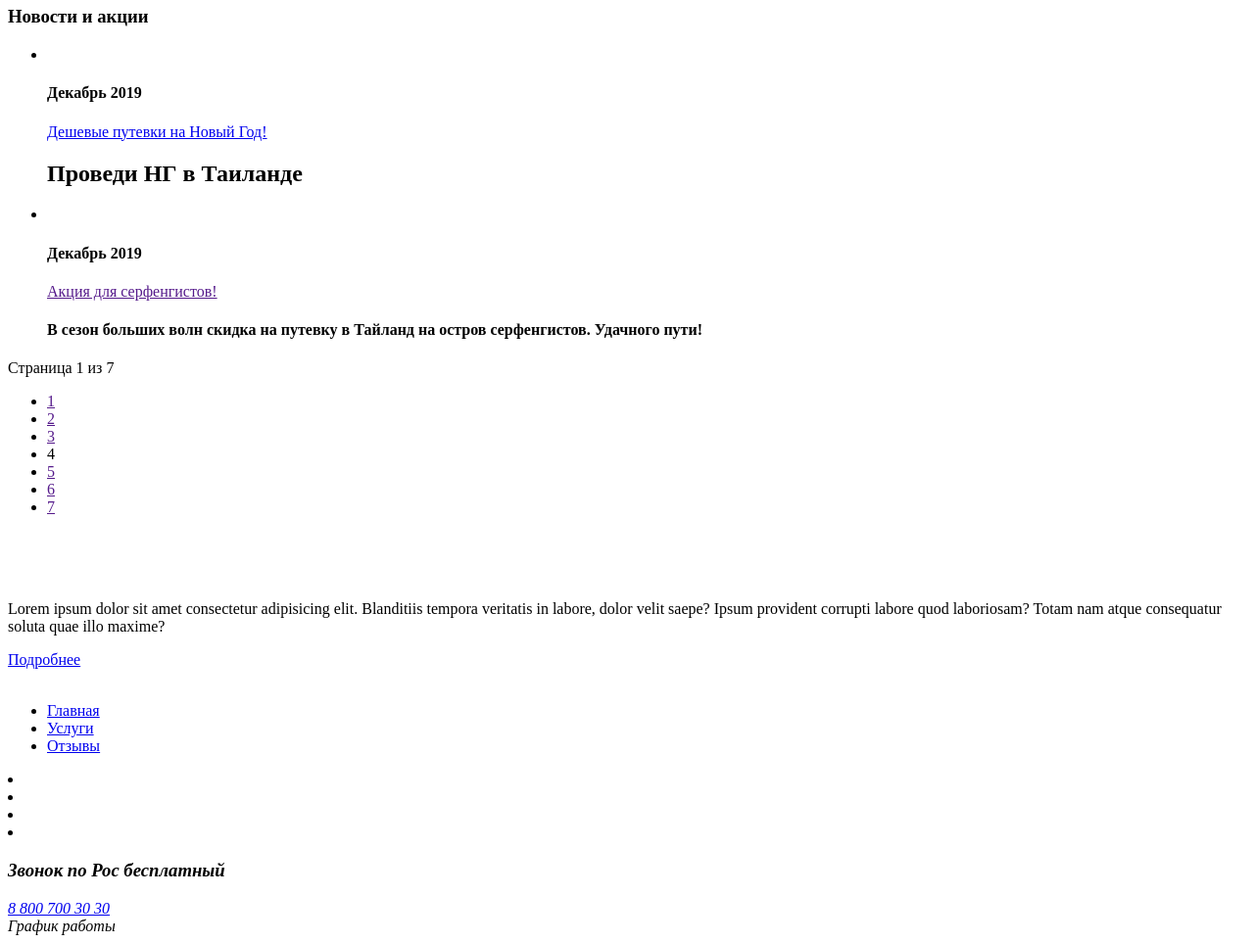
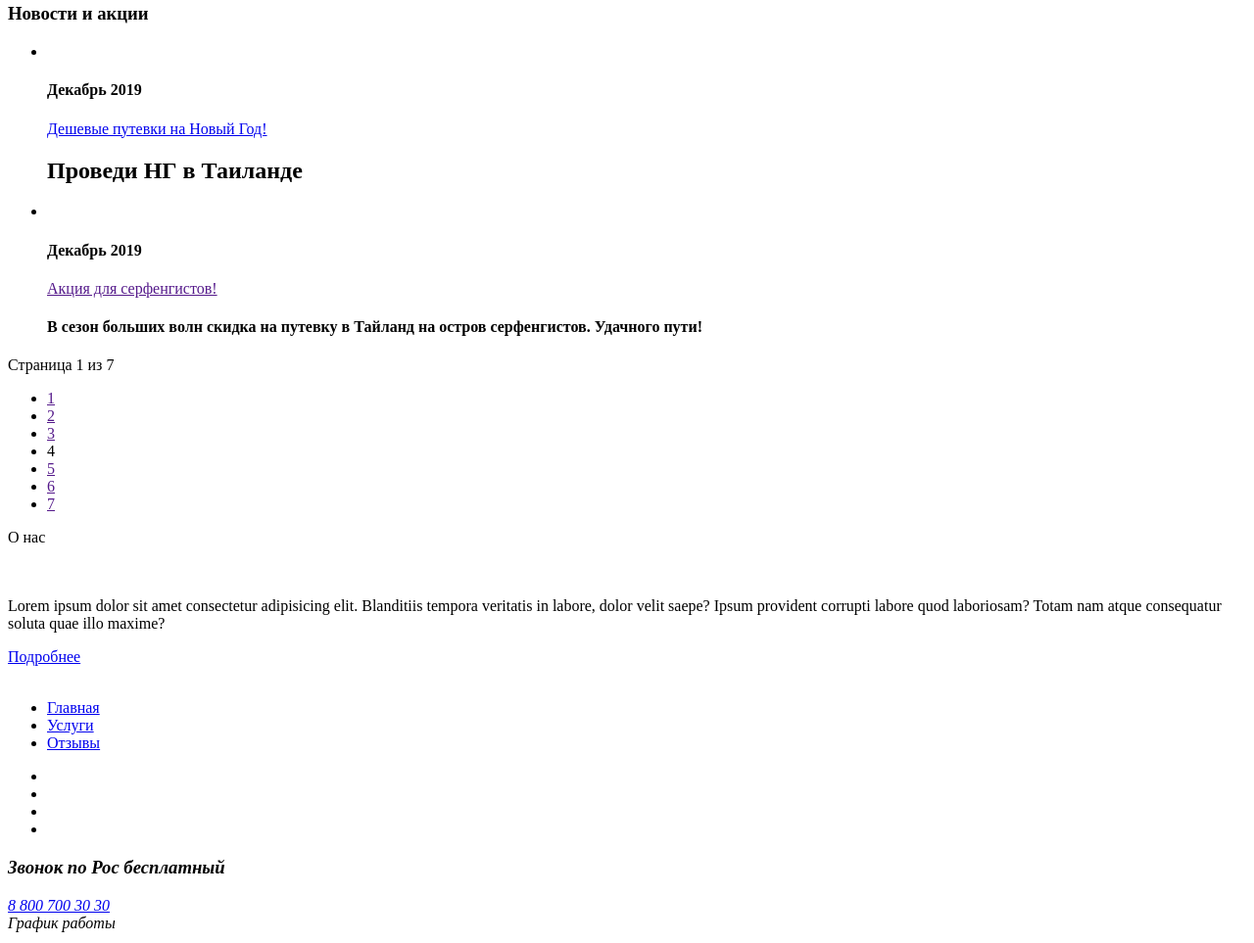
Before and after one commit to Marica-SOlo/me-project-two, a plain HTML site: page air/index.html in a window 1280 px wide. Shown: the part 1276-2239 px from the top of the page at 98% size. Drawn offline with Linux system fonts and the light colour scheme.

Commit message:
Update index.html

```diff
--- a/air/index.html
+++ b/air/index.html
@@ -9,7 +9,7 @@
 <body>
     <div class="wrapper">
 
-        <div class="page-content">
+        <div class="container">
             <header class="header">
                 <a href="#" class="logo">
                     <img src="/" alt="" class="img__logo">
@@ -35,13 +35,14 @@
             </header>
 
             <img src="/" alt="" class="bg-img">
+            <div class="main">
                 <section class="some__text">
                     <h1> Авторские туры по Азии</h1>
                     <h5> Открой для себя Азию</h5>
-                <button>
+                 <div class= "button">
                     <a href="#" class="button__link">Подробнее</a>
                     <img src="/" alt="" class="bg">
-                </button>
+                </div>
                 </section>
                 <section class="tours">
                 <h3 class="tours__title">Горящие туры</h3>
@@ -102,6 +103,7 @@
 
                     </div>
                     </section>
+                 </div>
             <section class="rout">
                 <h3 class="rout__img__title">Новости и акции</h3>
                 <div class="rout__img">
@@ -154,24 +156,20 @@
 
                         </ul>
                      </div>
-
-
                 </div>
             </div>
-        </div>
-        <div class="page-content">
-            <img src="#" alt="" class="bg-sec-img">
+            <section class="about">О нас
                 <div class="some-img">
                     <img src="/" alt="" class="img_item">
                     <div class="bg">
                     <img src="//" alt="" class="bg__img_itm">
-                <section class="about-us">
                         <p>Lorem ipsum dolor sit amet consectetur adipisicing elit. Blanditiis tempora veritatis in labore, dolor velit saepe?
                          Ipsum provident corrupti labore quod laboriosam? Totam nam atque consequatur soluta quae illo maxime?
                          </p>
                      <a href="#" class="bg__button-link ">Подробнее</a>
+                </div>
+                </div>
             </section>
-            </div>
          </div>
             <footer class="links">
                 <img src="/" alt="" class="img_logo">
@@ -191,8 +189,13 @@
                         </li>
                     </ul>
                 </nav>
-                <div class="web-contacts">
+                <section class="web-contacts">
+                    <ul class="web-contacts-list">
                         <li class="web-contact">
+                        <img src="" alt="" class="logo__web__contacts">
+                        <a href="#" class="logo__web__link"></a>
+                        </li>
+                        <li    class="web-contact">
                         <img src="" alt="" class="logo__web__contacts">
                         <a href="#" class="logo__web__link"></a>
                         </li>
@@ -204,11 +207,8 @@
                         <img src="" alt="" class="logo__web__contacts">
                         <a href="#" class="logo__web__link"></a>
                         </li>
-                    <li class="web-contact">
-                        <img src="" alt="" class="logo__web__contacts">
-                        <a href="#" class="logo__web__link"></a>
-                    </li>
-                </div>
+                </ul>
+                </section>
                 <address class="contacts">
                     <h3 class="contacts__comment">Звонок по Рос бесплатный</h3>
                     <a href="tel:+78007003030" class="contacts__telephon">8 800 700 30 30</a>
```
Lines whose indentation alone changed are shown as unchanged.
